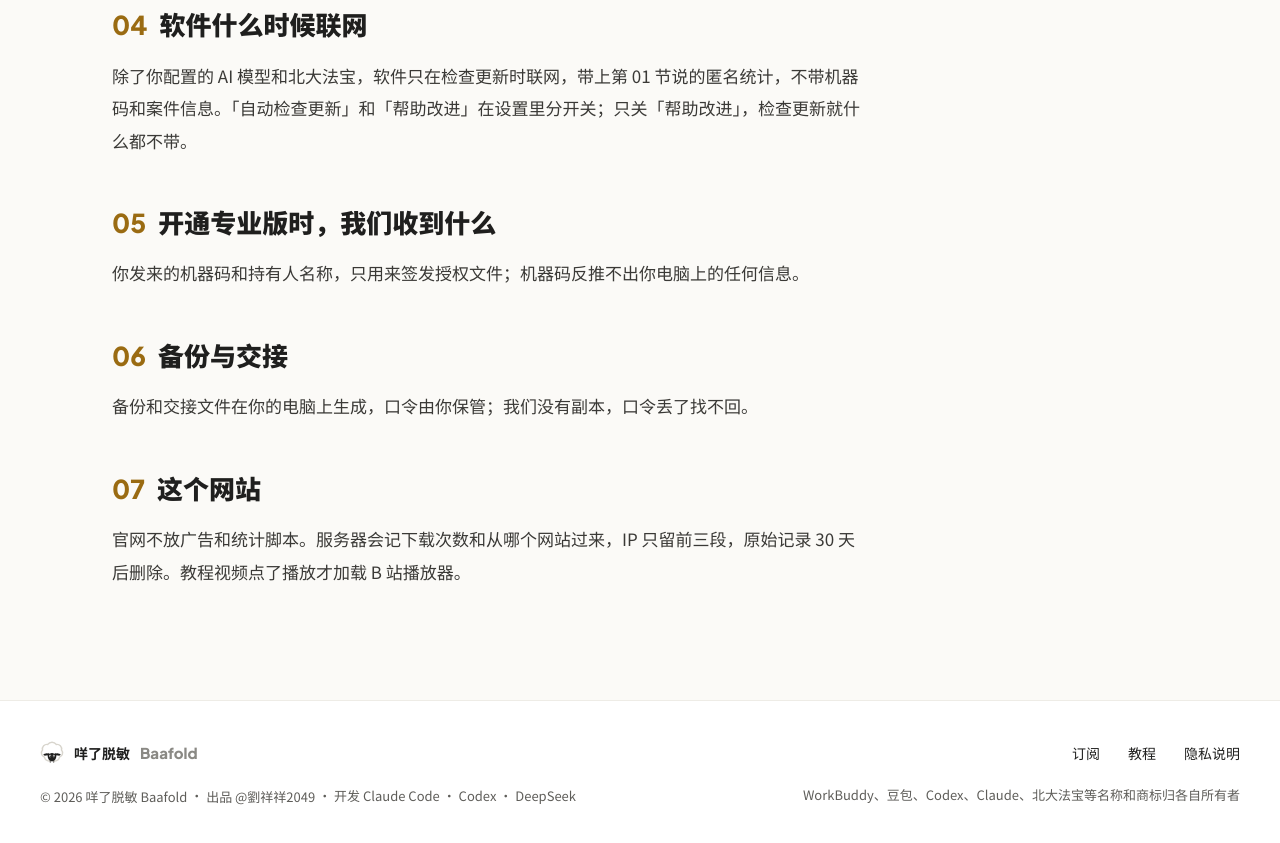
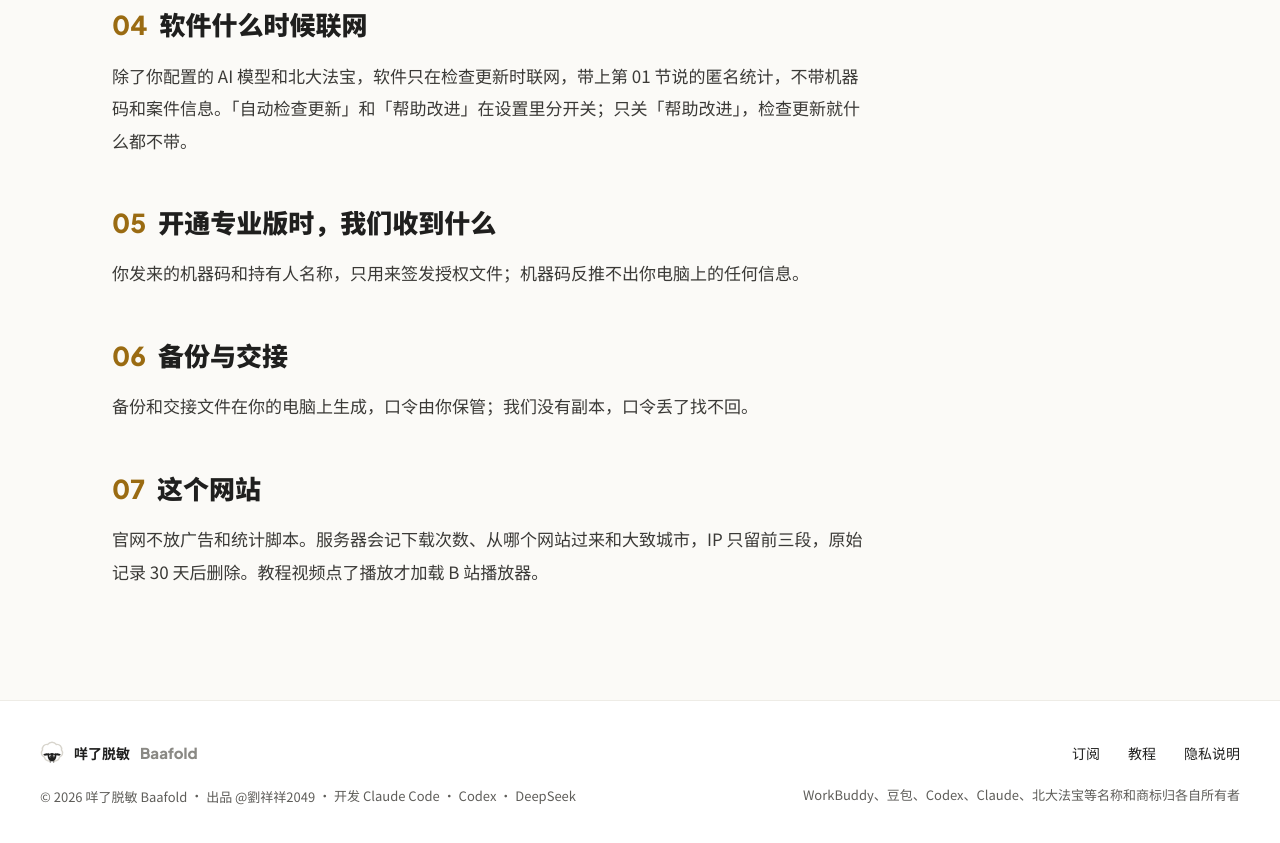
Before and after one commit to XIANGPANGPANG/baafold-website, a plain HTML site: page privacy.html in a window 1280 px wide. Shown: the part 1207-2050 px from the top of the page. Drawn offline with Linux system fonts and the light colour scheme.

Commit message:
发布 v0.1.0（源码 b4a38e26）

```diff
--- a/privacy.html
+++ b/privacy.html
@@ -64,7 +64,7 @@ if(!(window.matchMedia&&matchMedia("(prefers-reduced-motion: reduce)").matches)&
         <details class="sec" id="p-6" open><summary><span class="sec__no">06</span><h2>备份与交接</h2><i class="sec__chev" aria-hidden="true"><svg class="ico" width="16" height="16" viewBox="0 0 24 24" fill="none" stroke="currentColor" stroke-width="2" stroke-linecap="round" stroke-linejoin="round" aria-hidden="true" focusable="false"><path d="M6 9l6 6 6-6"/></svg></i></summary>
           <div class="sec__body"><p>备份和交接文件在你的电脑上生成，口令由你保管；我们没有副本，口令丢了找不回。</p></div></details>
         <details class="sec" id="p-7" open><summary><span class="sec__no">07</span><h2>这个网站</h2><i class="sec__chev" aria-hidden="true"><svg class="ico" width="16" height="16" viewBox="0 0 24 24" fill="none" stroke="currentColor" stroke-width="2" stroke-linecap="round" stroke-linejoin="round" aria-hidden="true" focusable="false"><path d="M6 9l6 6 6-6"/></svg></i></summary>
-          <div class="sec__body"><p>官网不放广告和统计脚本。服务器会记下载次数和从哪个网站过来，IP 只留前三段，原始记录 30 天后删除。教程视频点了播放才加载 B 站播放器。</p></div></details>
+          <div class="sec__body"><p>官网不放广告和统计脚本。服务器会记下载次数、从哪个网站过来和大致城市，IP 只留前三段，原始记录 30 天后删除。教程视频点了播放才加载 B 站播放器。</p></div></details>
       </div>
       <a class="ask ask--row m-only" href="#qr" data-qr data-qr-note="关于数据和隐私，直接在微信里问" aria-haspopup="dialog"><span>还有疑问？</span><b>加微信问作者 →</b></a>
     </article>
```
Also changed, not shown: assets/fonts/sans-400.woff2, assets/fonts/sans-500.woff2, assets/fonts/sans-700.woff2.
